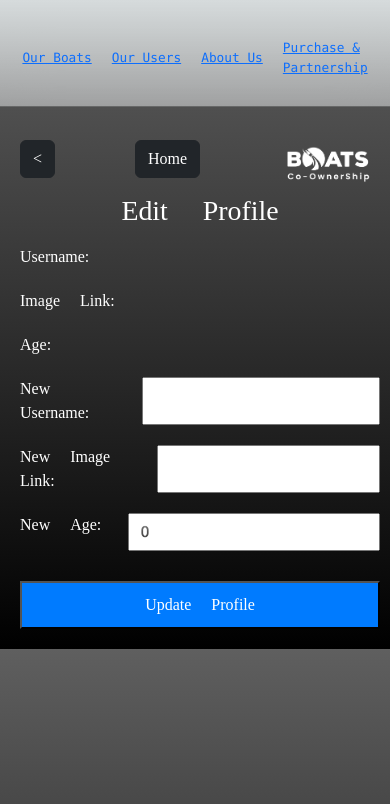
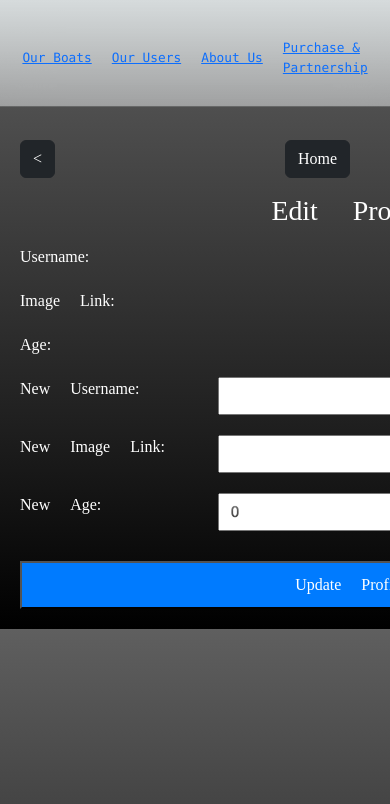
Before and after one commit to SakshamWebTeasor/Boats-Ownership, a Next.js app: page /Profile in a window 390 px wide. Shown: the top 804 px of the page. Built offline with nearby package versions, Linux system fonts and the light colour scheme.

Commit message:
design correction edit profile page

```diff
--- a/pages/Profile.tsx
+++ b/pages/Profile.tsx
@@ -4,7 +4,7 @@ import styles from "../styles/Profile.module.css";
 import ApiLink from "@/Component/ApiLink";
 import { useSelector, useDispatch } from "react-redux";
 import Header from "@/Component/Header";
-// import { jwtDecode } from "jwt-decode";
+import { jwtDecode } from "jwt-decode";
 import { loginSuccess } from "@/Component/redux/action";
 
 const ProfilePage = () => {
@@ -12,25 +12,18 @@ const ProfilePage = () => {
   const dispatch = useDispatch();
   const [decoded, setDecoded] = useState<any>({});
   const user = useSelector((state: any) => state.reducer.userLoggedIn);
-  const getDecodedVal = (data: any) => {
-    if (data?.token) {
-      // setDecoded(jwtDecode(user.token));
-    }
-  };
   const [username, setUsername] = useState("");
   const [imgLink, setImgLink] = useState("");
   const [age, setAge] = useState(0);
   const [isLoading, setIsLoading] = useState(false);
+
   useEffect(() => {
-    if (user) {
-      setTimeout(() => {
-        setUsername(user.name || "");
-        setImgLink(user.imgLink || "");
-        setAge(user.age || 0);
-        getDecodedVal(user);
-      }, 100);
+    if (user?.token) {
+      const decodedToken = jwtDecode(user.token);
+      setDecoded(decodedToken);
     }
   }, [user]);
+
   const handleUpdateProfile = async (e: any) => {
     e.preventDefault();
     setIsLoading(true);
--- a/styles/Profile.module.css
+++ b/styles/Profile.module.css
@@ -1,5 +1,3 @@
-/* Profile.module.css */
-
 .container {
   max-width: 59vw;
   min-width: 400px;
@@ -33,3 +31,17 @@
 .button:hover {
   background-color: #0056b3;
 }
+
+@media screen and (max-width: 1200px) {
+  .container {
+    width: 80%;
+    min-width: 800px;
+  }
+}
+
+@media screen and (max-width: 800px) {
+  .container {
+    width: 100%;
+    min-width: 700px;
+  }
+}
```
